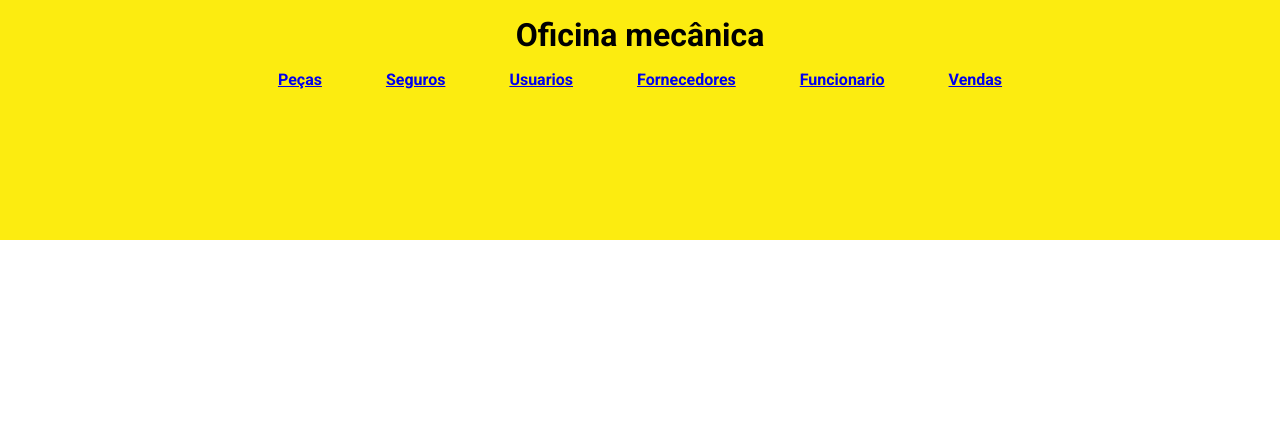
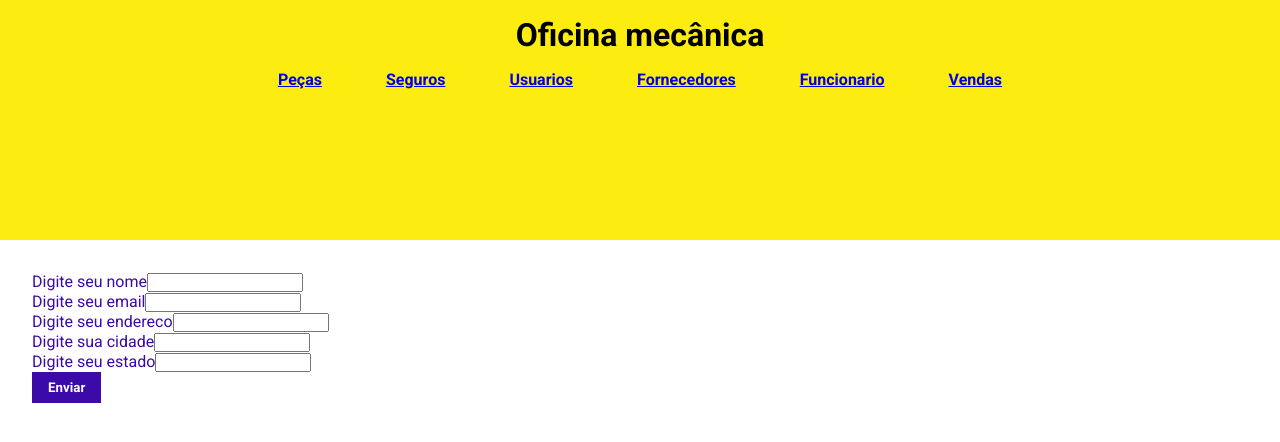
Before and after one commit to Thaina-Monteiro/ProjetoMod5, a React (Vite) app: page /usuarios/1 in a window 1280 px wide. Shown: the top 442 px of the page. Built offline with nearby package versions, Linux system fonts and the light colour scheme; no server answers.

Commit message:
criando rota de editar usuario

```diff
--- a/src/App.jsx
+++ b/src/App.jsx
@@ -4,6 +4,7 @@ import Usuarios from './pages/Usuarios'
 import Home from './pages/Home'
 import NovoUsuario from './pages/Usuarios/NovoUsuario'
 import { BrowserRouter, Routes, Route } from 'react-router-dom'
+import EditarUsuario from './pages/Usuarios/EditarUsuario'
 
 function App() {
 
@@ -15,6 +16,7 @@ function App() {
 					<Route path='/' element={<Home />} />
 					<Route path='/usuarios' element={<Usuarios />} />
 					<Route path='/usuarios/novo' element={<NovoUsuario />} />
+					<Route path='/usuarios/:id' element={<EditarUsuario />} />
 				</Routes>
 			</BrowserRouter>
 		</>
--- /dev/null
+++ b/src/pages/Usuarios/EditarUsuario/index.jsx
@@ -0,0 +1,80 @@
+import React, { useEffect, useState } from 'react';
+import './EditarUsuario.css';
+import api from '../../../services/axios';
+import { useParams } from 'react-router-dom';
+
+function EditarUsuario() {
+
+	const {id} = useParams()
+
+	const [nome, setNome] = useState('')
+	const [email, setEmail] = useState('')
+	const [endereco, setEndereco] = useState('')
+	const [cidade, setCidade] = useState('')
+	const [estado, setEstado] = useState('')
+
+	const enviarDadosAtualizados = async (e) => {
+		e.preventDefault()
+		const response = await api.put(`/usuarios/${id}`, {
+			nome,
+			email,
+			endereco,
+			cidade,
+			estado
+		})
+		console.log(response)
+	}
+
+	useEffect(() => {
+		const obtemDados = async() => {
+			const response = await api.get(`/usuarios/${id}`)
+			const {nome, email, endereco, cidade, estado } = response.data
+			setNome(nome)
+			setEmail(email)
+			setEndereco(endereco)
+			setCidade(cidade)
+			setEstado(estado)
+		}
+		obtemDados()
+	}, [])
+
+	return (
+		<main>
+			<form action="" onSubmit={enviarDadosAtualizados}>
+				<section className='form__secao'>
+					<label htmlFor="">Digite seu nome</label>
+					<input type="text"
+					value={nome}
+					onChange={(e) => setNome(e.target.value)}/>
+				</section>
+				<section className='form__secao'>
+					<label htmlFor="">Digite seu email</label>
+					<input type="email"
+					value={email}
+					onChange={(e) => setEmail(e.target.value)} />
+				</section>
+				<section className='form__secao'>
+					<label htmlFor="">Digite seu endereco</label>
+					<input type="text"
+					value={endereco}
+					onChange={(e) => setEndereco(e.target.value)}/>
+				</section>
+				<section className='form__secao'>
+					<label htmlFor="">Digite sua cidade</label>
+					<input type="text"
+					value={cidade}
+					onChange={(e) => setCidade(e.target.value)}/>
+				</section>
+				<section className='form__secao'>
+					<label htmlFor="">Digite seu estado</label>
+					<input type="text"
+					value={estado}
+					onChange={(e) => setEstado(e.target.value)}/>
+				</section>
+				<button type="submit">Enviar</button>
+			</form>
+		</main>
+	)
+}
+
+export default EditarUsuario
--- a/src/pages/Usuarios/index.jsx
+++ b/src/pages/Usuarios/index.jsx
@@ -33,6 +33,10 @@ function Usuarios() {
 		navigate('novo')
 	}
 
+	const editarUsuario = (id) => {
+		navigate(`${id}`)
+	}
+
 	useEffect(() => {
 		obtemUsuarios()
 	}, [])
@@ -62,7 +66,7 @@ function Usuarios() {
 							<AiFillDelete color='white' size='18px' style={{ marginRight: '5px' }} />
 							Deletar
 						</Button>
-						<Button>
+						<Button onClick={() => editarUsuario(usuario.id)}>
 							<AiFillEdit color='white' size='18px' style={{ marginRight: '5px' }} />
 							Editar
 						</Button>
```
Also changed, not shown: src/pages/Usuarios/EditarUsuario/EditarUsuario.css (added).
